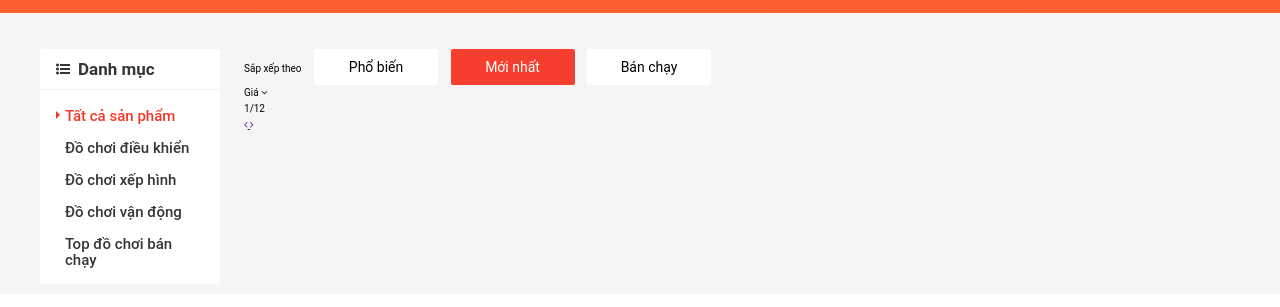
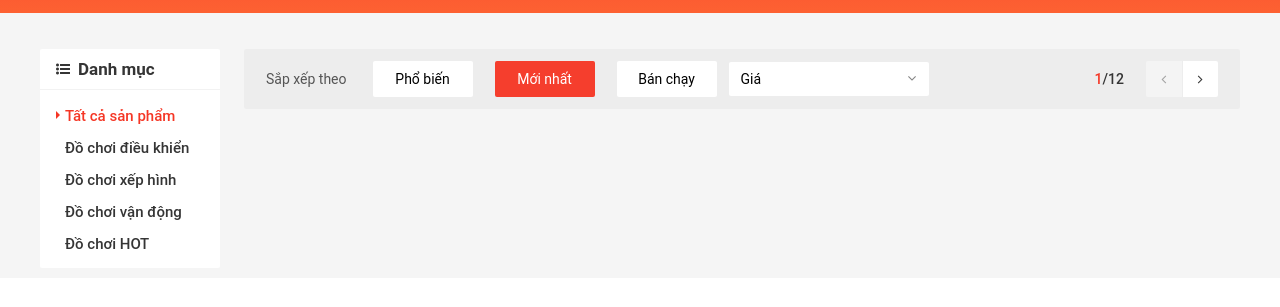
Before and after one commit to PeZoi/shoppee, a plain HTML site: page index.html in a window 1280 px wide. Shown: the part 107-414 px from the top of the page. Drawn offline with nearby package versions, Linux system fonts and the light colour scheme; files whose address does not match are found by name.

Commit message:
update file container end day 19

```diff
--- a/assets/css/base.css
+++ b/assets/css/base.css
@@ -89,6 +89,73 @@ html {
 
 }
 
+/* Selection */
+.select-input {
+  height: 34px;
+  min-width: 200px;
+  padding: 0 12px;
+  border-radius: 2px;
+  background-color: #fff;
+  display: flex;
+  justify-content: space-between;
+  align-items: center;
+  cursor: pointer;
+  position: relative;
+}
+
+.select-input:hover .select-input__list {
+  display: block;
+}
+
+.select-input__label {
+  font-size: 1.4rem;
+}
+
+.select-input__icon {
+  font-size: 1.4rem;
+  color: rgb(131, 131, 131);
+  position: relative;
+  top: -1px;
+}
+
+.select-input__list {
+  padding: 10px 12px;
+  position: absolute;
+  left: 0;
+  right: 0;
+  top: 26px;
+  border-radius: 2px;
+  background-color: #fff;
+  display: none;
+}
+
+.select-input__list::after {
+  content: "";
+  position: absolute;
+  top: -8px;
+  left: 0;
+  right: 0;
+  height: 12px;
+}
+
+.select-input__item {
+  list-style: none;
+}
+
+.select-input__link {
+  text-decoration: none;
+  font-size: 1.5rem;
+  display: block;
+  padding: 10px 0;
+  color: #353535;
+}
+
+.select-input__link:hover {
+  color: #f53625;
+}
+
+
+
 /* Animation */
 @keyframes fadeIn {
           from {
--- a/assets/css/main.css
+++ b/assets/css/main.css
@@ -722,6 +722,7 @@ body {
     border-radius: 2px;
     cursor: default;
     animation: fadeIn ease-in 0.2s;
+    z-index: 1;
 }
 
 .header__cart-list::after {
@@ -946,3 +947,69 @@ body {
     right: -4px;
     color: #f53625;
 }
+
+.home-filter {
+    background-color: rgba(0, 0, 0, 0.03);
+    display: flex;
+    align-items: center;
+    padding: 12px 22px;
+    border-radius: 2px;
+}
+
+.home-filter__label {
+    font-size: 1.4rem;
+    color: #555;
+    margin-right: 16px;
+}
+
+.home-filter__btn {
+    margin-right: 12px;
+    min-width: 100px;
+}
+
+.home-filter__page {
+    display: flex;
+    align-items: center;
+    margin-left: auto;
+}
+
+.home-filter__page-number {
+    font-size: 1.4rem;
+    color: #353535;
+    margin-right: 22px;
+    font-weight: 500;
+}
+
+.home-filter__page-current {
+    color: #f53625;
+}
+
+.home-filter__page-control {
+    border-radius: 2px;
+    overflow: hidden;
+    display: flex;
+    width: 72px;
+    height: 36px;
+}
+
+.home-filter__page-btn {
+    text-decoration: none;
+    flex: 1;
+    display: flex;
+    background-color: #fff;
+    font-size: 1.4rem;
+    color: #353535;
+}
+
+.home-filter__page-btn:first-child {
+    border-right: 1px solid #eee;
+}
+
+.home-filter__page-btn.home-filter__page-btn--disable {
+    opacity: 0.4;
+    cursor: default;
+}
+
+.home-filter__page-icon {
+    margin: auto;
+}
--- a/index.html
+++ b/index.html
@@ -306,7 +306,7 @@
                                     <a href="" class="category-item__link">Đồ chơi vận động</a>
                                 </li>
                                 <li class="category-item">
-                                    <a href="" class="category-item__link">Top đồ chơi bán chạy</a>
+                                    <a href="" class="category-item__link">Đồ chơi HOT</a>
                                 </li>
                             </ul>
                         </nav>
@@ -314,13 +314,21 @@
                     <div class="grid__column-10">
                         <div class="home-filter">
                             <span class="home-filter__label">Sắp xếp theo</span>
-                            <button class="btn">Phổ biến</button>
-                            <button class="btn btn--primary">Mới nhất</button>
-                            <button class="btn">Bán chạy</button>
+                            <button class="home-filter__btn btn">Phổ biến</button>
+                            <button class="home-filter__btn btn btn--primary">Mới nhất</button>
+                            <button class="home-filter__btn btn">Bán chạy</button>
 
                             <div class="select-input">
                                 <span class="select-input__label">Giá</span>
-                                <i class="fa fa-angle-down"></i>
+                                <i class="select-input__icon fa fa-angle-down"></i>
+                                <ul class="select-input__list">
+                                    <li class="select-input__item">
+                                        <a href="#" class="select-input__link">Giá: Thấp đến Cao</a>
+                                    </li>
+                                    <li class="select-input__item">
+                                        <a href="#" class="select-input__link">Giá: Cao đến Thấp</a>
+                                    </li>
+                                </ul>
                             </div>
 
                             <div class="home-filter__page">
@@ -329,11 +337,11 @@
                                 </span>
 
                                 <div class="home-filter__page-control">
-                                    <a href="" class="home-filter__page-btn">
-                                        <i class="fa fa-angle-left"></i>
+                                    <a href="" class="home-filter__page-btn home-filter__page-btn--disable">
+                                        <i class="home-filter__page-icon fa fa-angle-left"></i>
                                     </a>
                                     <a href="" class="home-filter__page-btn">
-                                        <i class="fa fa-angle-right"></i>
+                                        <i class="home-filter__page-icon fa fa-angle-right"></i>
                                     </a>
                                 </div>
                             </div>
```
